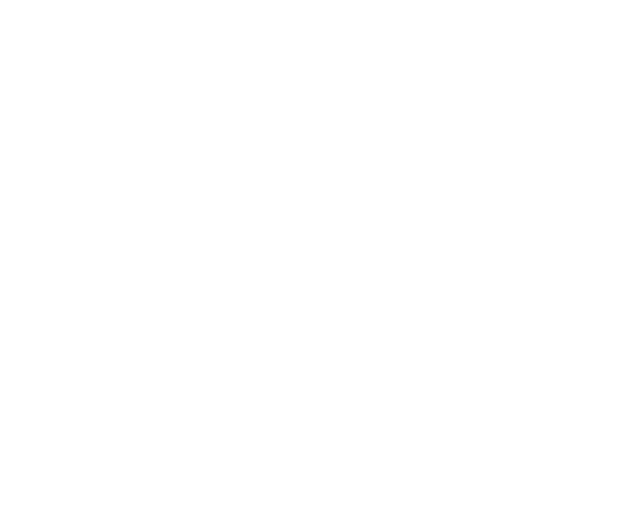
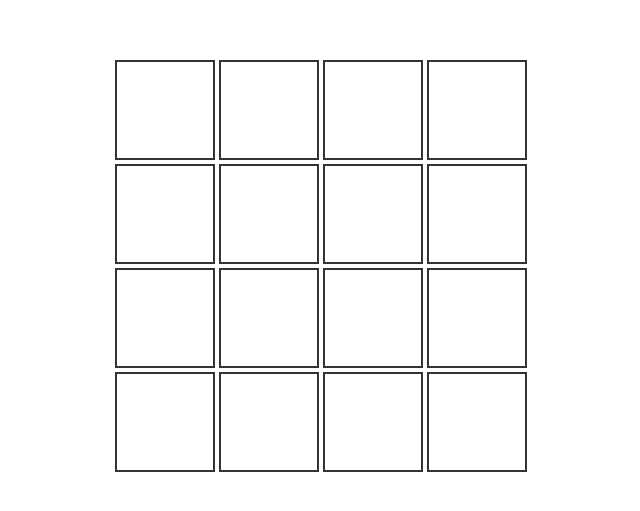
Before and after one commit to viettrung2103/tic-tac-toe, a React (Vite) app: page / in a window 1280 px wide. Shown: the part 141-652 px from the top of the page, without its empty margins (319-959 px from the left). Built offline with nearby package versions, Linux system fonts and the light colour scheme.

Commit message:
add complete tic tac toe with n-size grid, working other display and button, to reset and to show number of wins per player

```diff
--- a/src/App.css
+++ b/src/App.css
@@ -0,0 +1,21 @@
+.app {
+  display: flex;
+  flex-direction: column;
+  align-items: center;
+  justify-content: center;
+  height: 100vh;
+}
+.square {
+  background: #fff;
+  border: 1px solid #999;
+  float: left;
+  font-size: 24px;
+  font-weight: bold;
+  line-height: 34px;
+  height: 34px;
+  margin-right: -1px;
+  margin-top: -1px;
+  padding: 0;
+  text-align: center;
+  width: 34px;
+}
--- a/src/App.jsx
+++ b/src/App.jsx
@@ -3,10 +3,23 @@
 import viteLogo from "/vite.svg";
 import "./App.css";
 
+import Board from "./components/Board";
+
 function App() {
-  const [count, setCount] = useState(0);
-
-  return <></>;
+  const [winner, setWinner] = useState(null);
+  const [running, setRunning] = useState(false);
+  return (
+    <div className="app">
+      {!running && <h1>Winner is {winner}</h1>}
+      <Board
+        row={4}
+        col={4}
+        setWinner={setWinner}
+        setRunning={setRunning}
+        running={running}
+      />
+    </div>
+  );
 }
 
 export default App;
--- /dev/null
+++ b/src/components/Board.jsx
@@ -0,0 +1,178 @@
+import { useEffect, useState } from "react";
+import Square from "./Square";
+
+const Board = ({ row, col, setWinner, running, setRunning }) => {
+  const [count, setCount] = useState(0);
+  const [squares, setSquares] = useState([]);
+  const [boardCreated, setBoardCreate] = useState(false);
+
+  const createGrid = (row, col) => {
+    const grid = [];
+    for (let i = 0; i < row; i++) {
+      const row = [];
+      for (let j = 0; j < col; j++) {
+        row.push(null);
+      }
+      grid.push(row);
+    }
+    setSquares(grid);
+  };
+
+  const checkWinner = (player) => {
+    // let player = "X";
+    // isWin = false;
+    if (checkRowWin(player)) {
+      return true;
+    }
+    if (checkColWin(player)) {
+      return true;
+    }
+    if (checkTopCrossWin(player)) {
+      return true;
+    }
+    if (checkBottomCrossWin(player)) {
+      return true;
+    }
+    return false;
+  };
+
+  const checkRowWin = (player) => {
+    for (let i = 0; i < row; i++) {
+      for (let j = 0; j < col; j++) {
+        if (j + 2 < col) {
+          if (
+            squares[i][j] === player &&
+            squares[i][j + 1] === player &&
+            squares[i][j + 2] === player
+          ) {
+            return true;
+          }
+        }
+      }
+    }
+    return false;
+  };
+
+  const checkColWin = (player) => {
+    for (let i = 0; i < col; i++) {
+      for (let j = 0; j < row; j++) {
+        if (j + 2 < row) {
+          if (
+            squares[j][i] === player &&
+            squares[j + 1][i] === player &&
+            squares[j + 2][i] === player
+          ) {
+            return true;
+          }
+        }
+      }
+    }
+    return false;
+  };
+
+  const checkTopCrossWin = (player) => {
+    for (let i = 0; i < row; i++) {
+      for (let j = 0; j < col; j++) {
+        if (i + 2 < row && j + 2 < col) {
+          if (
+            squares[i][j] === player &&
+            squares[i + 1][j + 1] === player &&
+            squares[i + 2][j + 2] === player
+          ) {
+            return true;
+          }
+        }
+      }
+    }
+    return false;
+  };
+
+  const checkBottomCrossWin = (player) => {
+    for (let i = row - 1; i >= 0; i--) {
+      for (let j = 0; j < col; j++) {
+        if (i - 2 >= 0 && j + 2 < col) {
+          if (
+            squares[i][j] === player &&
+            squares[i - 1][j + 1] === player &&
+            squares[i - 2][j + 2] === player
+          ) {
+            return true;
+          }
+        }
+      }
+    }
+    return false;
+  };
+
+  // init board
+  useEffect(() => {
+    createGrid(row, col);
+    setBoardCreate((bc) => true);
+    setRunning((r) => true);
+  }, []);
+
+  //check winner
+  useEffect(() => {
+    if (boardCreated) {
+      if (checkWinner("X")) {
+        console.log("X win");
+        setWinner("X");
+        setRunning((r) => false);
+      } else if (checkWinner("O")) {
+        console.log("O win");
+        setWinner("O");
+        setRunning((r) => false);
+      }
+    }
+  }, [squares]);
+
+  const handleClick = (rowIndex, colIndex) => {
+    if (running) {
+      console.log(`click pos(${rowIndex}, ${colIndex})`);
+      const newSquares = [...squares];
+      if (count % 2 === 0) {
+        newSquares[rowIndex][colIndex] = "X";
+      } else {
+        newSquares[rowIndex][colIndex] = "O";
+      }
+      setCount((c) => c + 1);
+      setSquares((s) => newSquares);
+    }
+  };
+
+  return (
+    <div>
+      <div
+        className="board"
+        style={{
+          display: "grid",
+          gridTemplateColumns: `repeat(${col}, 100px)`,
+          gridTemplateRows: `repeat(${row}, 100px)`,
+          gap: "4px",
+          backgroundColor: "#fff",
+          padding: "8px",
+        }}
+      >
+        {squares.map((row, rowIndex) => (
+          <div key={rowIndex} className="row" style={{ display: "contents" }}>
+            {row.map((col, colIndex) => (
+              <div key={colIndex} className="col">
+                {/* {
+                  (console.log("row ", row, " ,collumn ", col),
+                  console.log("row idx ", rowIndex, " ,collumn idx", colIndex))
+                } */}
+                <Square
+                  handleClick={handleClick}
+                  rowIdx={rowIndex}
+                  colIdx={colIndex}
+                  squares={squares}
+                />
+              </div>
+            ))}
+          </div>
+        ))}
+      </div>
+    </div>
+  );
+};
+export default Board;
--- a/src/components/Square.jsx
+++ b/src/components/Square.jsx
@@ -0,0 +1,31 @@
+import { useState } from "react";
+
+const Square = ({ rowIdx, colIdx, handleClick, squares }) => {
+  const [value, setValue] = useState(null);
+
+  const handleButtonClick = () => {
+    // console.log("clicked", rowIdx, colIdx);
+    handleClick(rowIdx, colIdx);
+    setValue(squares[rowIdx][colIdx]);
+  };
+
+  return (
+    <button
+      className="square"
+      onClick={handleButtonClick}
+      style={{
+        width: "100px",
+        height: "100px",
+        fontSize: "24px",
+        fontWeight: "bold",
+        border: "2px solid #333",
+        backgroundColor: "#fff",
+        cursor: "pointer",
+      }}
+    >
+      {value}
+    </button>
+  );
+};
+
+export default Square;
```
Also changed, not shown: 1 other file (tests, documents, lock files or other folders).
